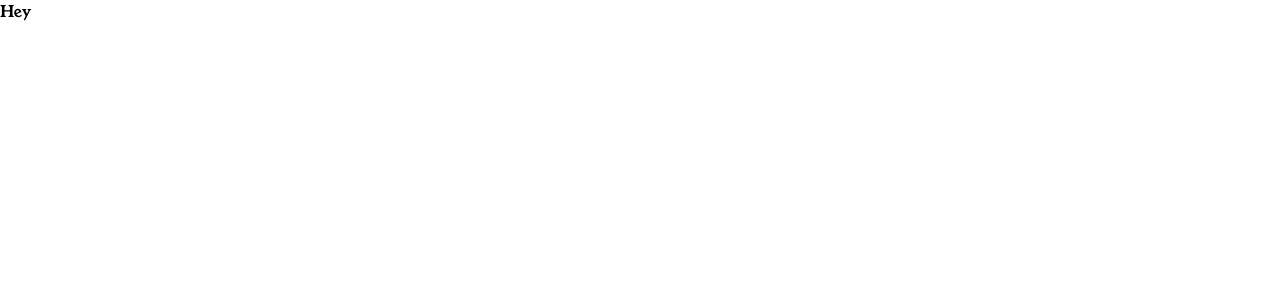
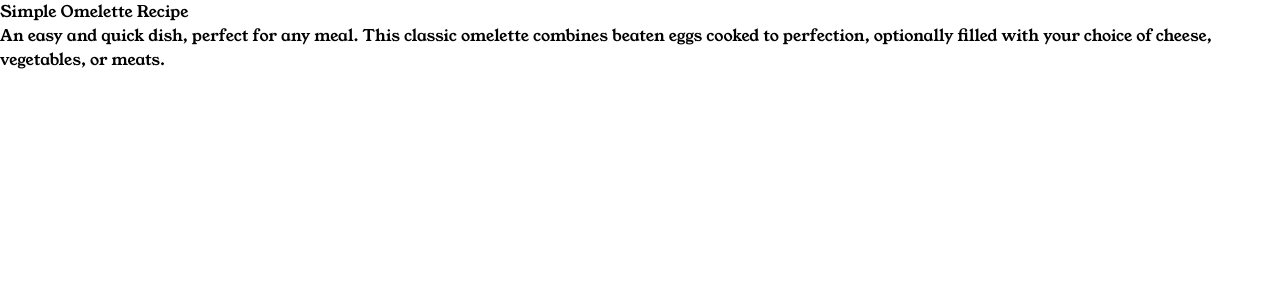
Before and after one commit to 7savv7/frontendmentor, a React (Vite) app in the folder newbie/recipe-page/: page / in a window 1280 px wide. Shown: the top 300 px of the page. Built offline with nearby package versions, Linux system fonts and the light colour scheme.

Commit message:
[recipe-page]: Add heading and main paragraph

```diff
--- a/newbie/recipe-page/src/App.tsx
+++ b/newbie/recipe-page/src/App.tsx
@@ -1,5 +1,15 @@
 function App() {
-  return <div>Hey</div>;
+  return (
+    <div className="min-h-svh lg:min-h-screen">
+      <h1>Simple Omelette Recipe</h1>
+
+      <p>
+        An easy and quick dish, perfect for any meal. This classic omelette
+        combines beaten eggs cooked to perfection, optionally filled with your
+        choice of cheese, vegetables, or meats.
+      </p>
+    </div>
+  );
 }
 
 export default App;
```
